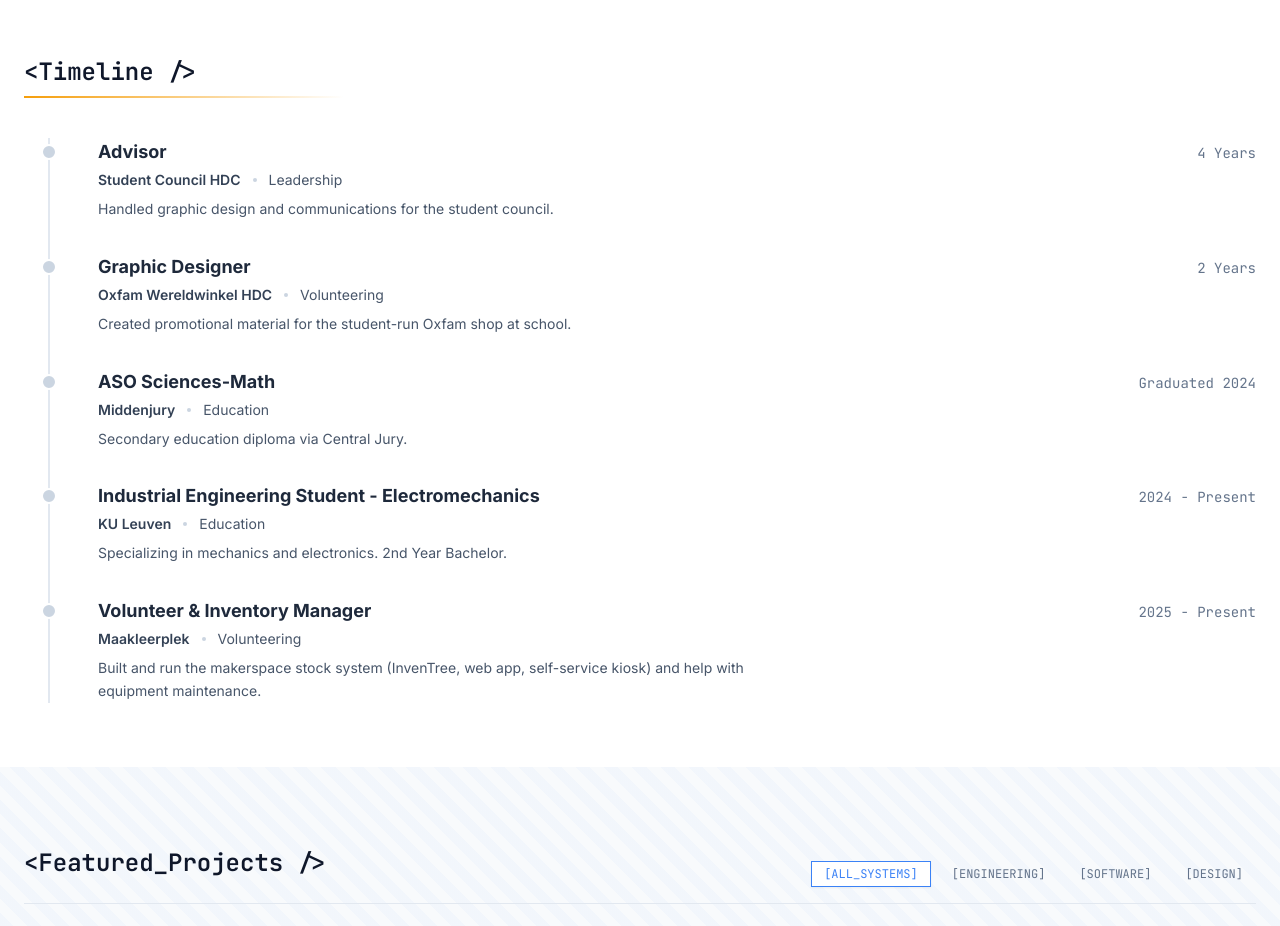
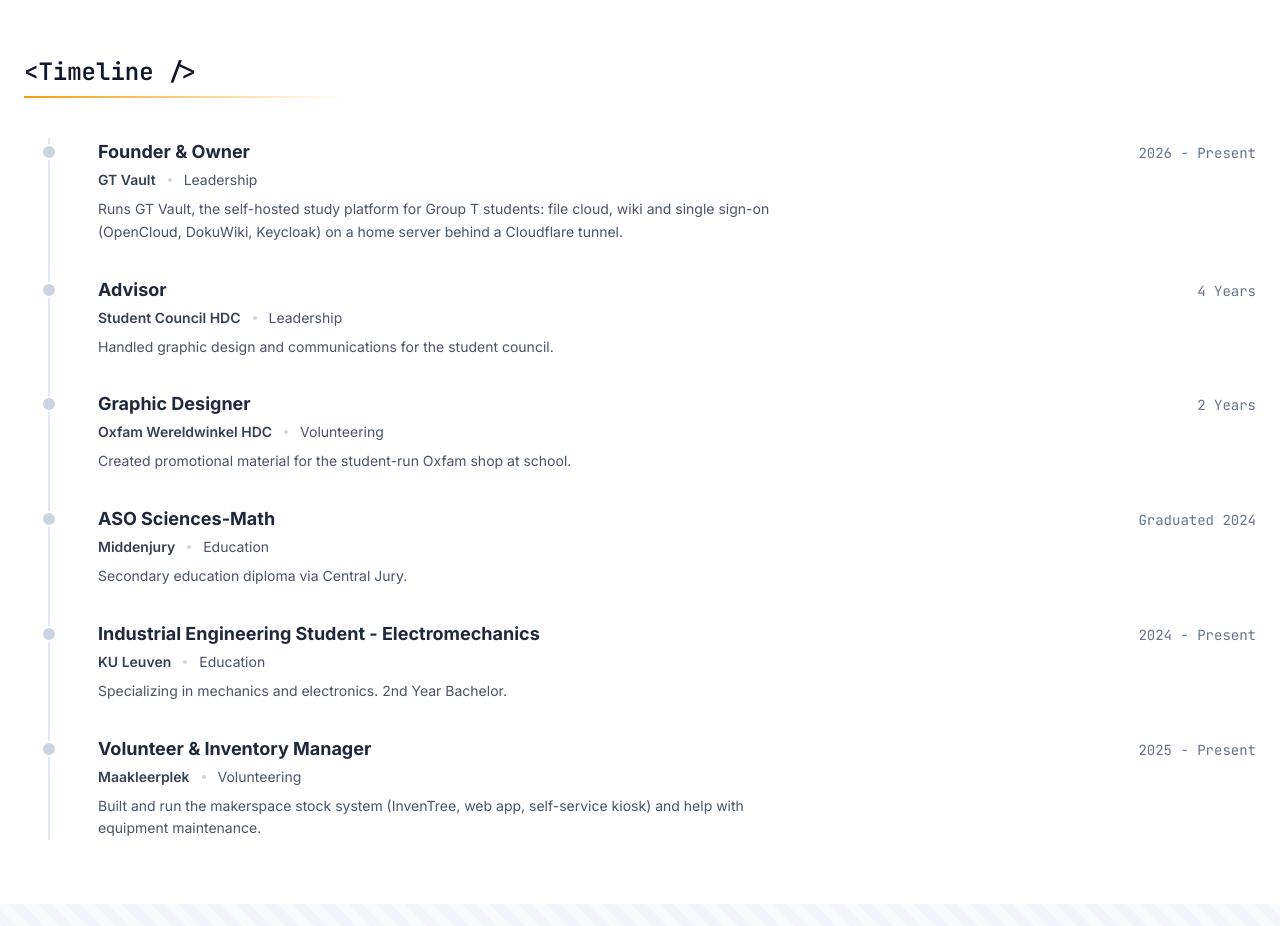
Before and after one commit to Eggmansmile/Ruben-Ryckaert-s-CV, a React (Vite) app in the folder frontend/: page / in a window 1280 px wide. Shown: the part 1000-1926 px from the top of the page. Built offline with nearby package versions, Linux system fonts and the light colour scheme; no server answers.

Commit message:
Add GT Vault experience
Co-Authored-By: Claude Opus 5.5 <noreply@anthropic.com>

```diff
--- a/frontend/config.ts
+++ b/frontend/config.ts
@@ -64,6 +64,14 @@ export const SKILLS: SkillCategory[] = [
 // To add an entry: append a new object at the top (most recent first).
 // Fields: role, company, type, period, location, summary
 export const EXPERIENCES: ExperienceEntry[] = [
+  {
+    role: "Founder & Owner",
+    company: "GT Vault",
+    type: "Leadership",
+    period: "2026 - Present",
+    location: "Leuven",
+    summary: "Runs GT Vault, the self-hosted study platform for Group T students: file cloud, wiki and single sign-on (OpenCloud, DokuWiki, Keycloak) on a home server behind a Cloudflare tunnel.",
+  },
 
 
   {
```
